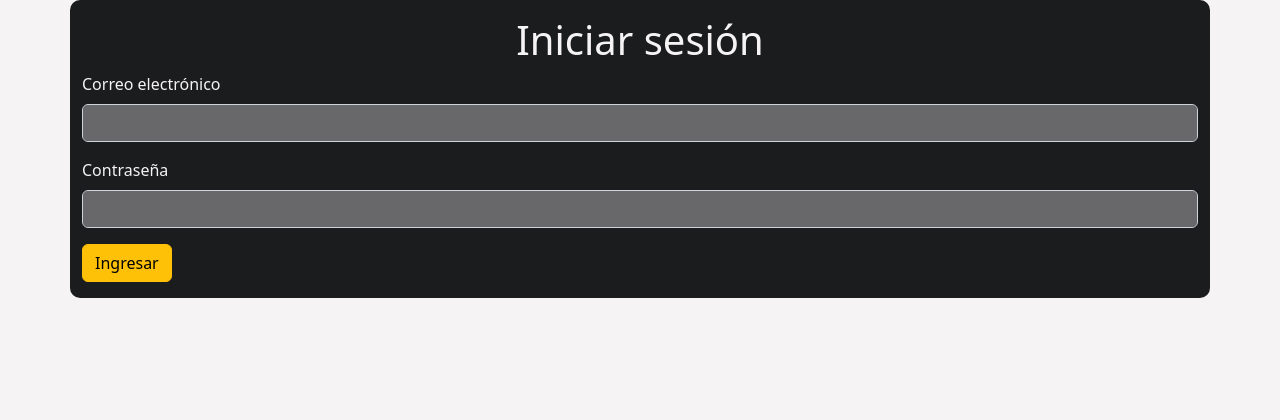
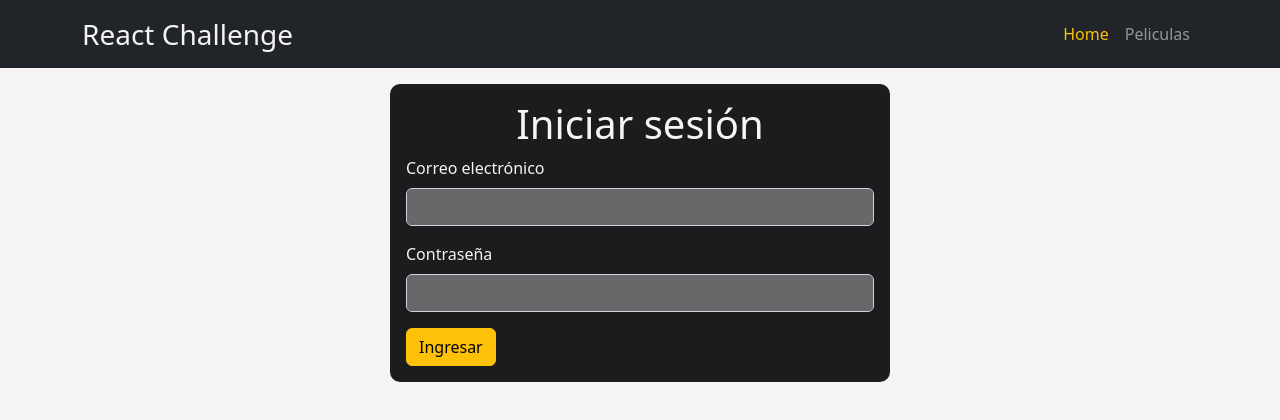
Before and after one commit to venutti/movies-challenge, a React (Create React App) app: page / in a window 1280 px wide. Shown: the top 420 px of the page. Built offline with nearby package versions, Linux system fonts and the light colour scheme.

Commit message:
Agrega el Header

```diff
--- a/src/App.js
+++ b/src/App.js
@@ -1,11 +1,13 @@
 import React from "react";
 import { Route, Routes } from "react-router-dom";
+import Header from "./components/Header";
 import Listado from "./components/Listado";
 import Login from "./components/Login";
 
 export default function App() {
   return (
     <>
+      <Header />
       <Routes>
         <Route path="/" element={<Login />} />
         <Route path="/listado" element={<Listado />} />
--- /dev/null
+++ b/src/components/Header.js
@@ -0,0 +1,36 @@
+import React from "react";
+import { Container, Navbar, Nav } from "react-bootstrap";
+import { NavLink } from "react-router-dom";
+
+const getNavLinkClass = (isActive) => {
+  return isActive ? "nav-link text-warning" : "nav-link";
+};
+
+export default function Header() {
+  return (
+    <header className="mb-3">
+      <Navbar bg="dark" variant="dark">
+        <Container>
+          <NavLink to="/" className="navbar-brand fs-3">
+            React Challenge
+          </NavLink>
+
+          <Nav className="ms-auto">
+            <NavLink
+              to="/"
+              className={({ isActive }) => getNavLinkClass(isActive)}
+            >
+              Home
+            </NavLink>
+            <NavLink
+              to="/listado"
+              className={({ isActive }) => getNavLinkClass(isActive)}
+            >
+              Peliculas
+            </NavLink>
+          </Nav>
+        </Container>
+      </Navbar>
+    </header>
+  );
+}
--- a/src/custom.scss
+++ b/src/custom.scss
@@ -1,10 +1,11 @@
 $white: #f5f3f3;
 
-.login-form {
+.login-form.container {
   background-color: #1b1c1e;
   color: $white;
   padding: 1rem;
   border-radius: 10px;
+  max-width: 500px;
 }
 .login-form h1 {
   color: $white;
```
